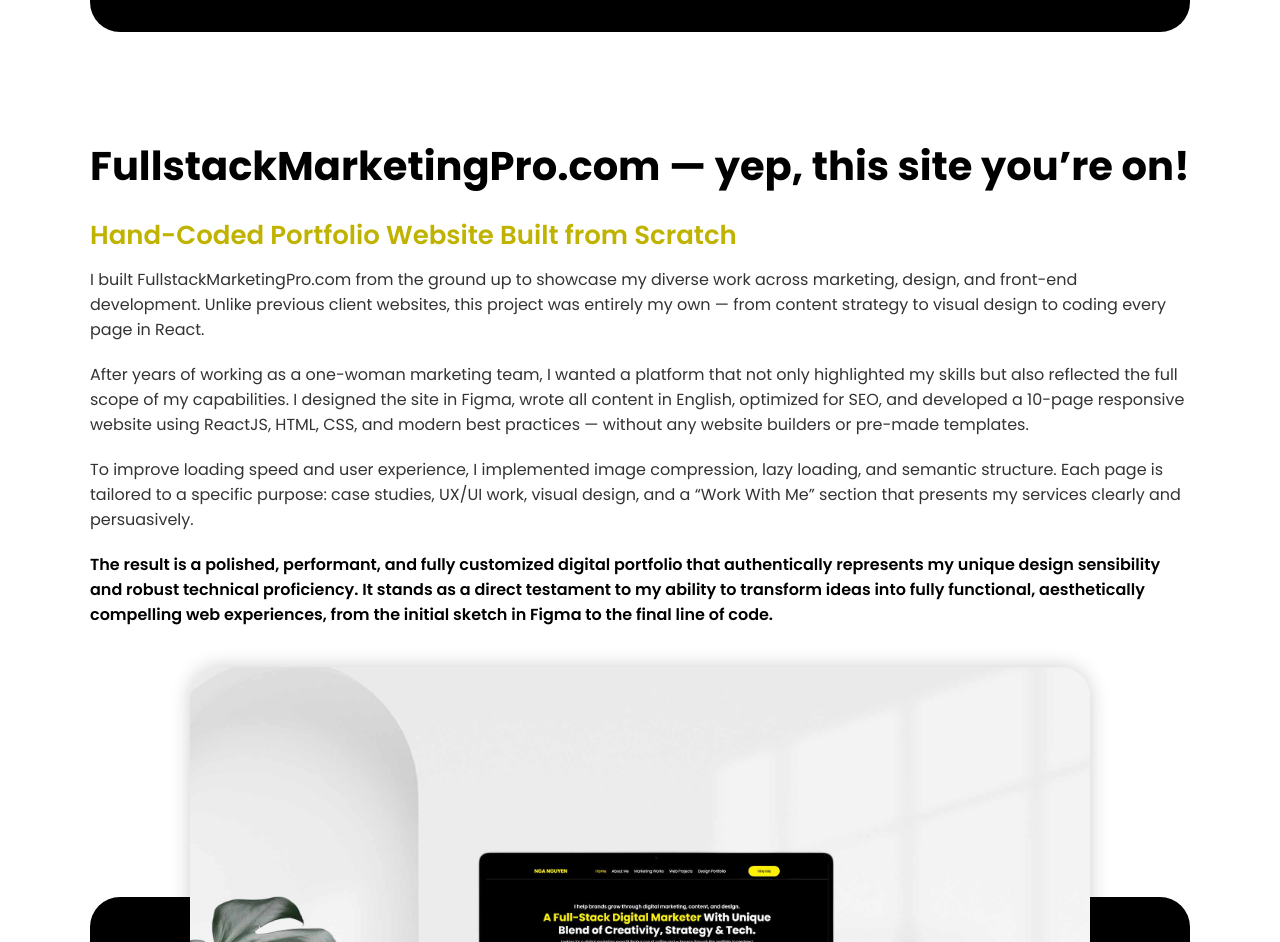
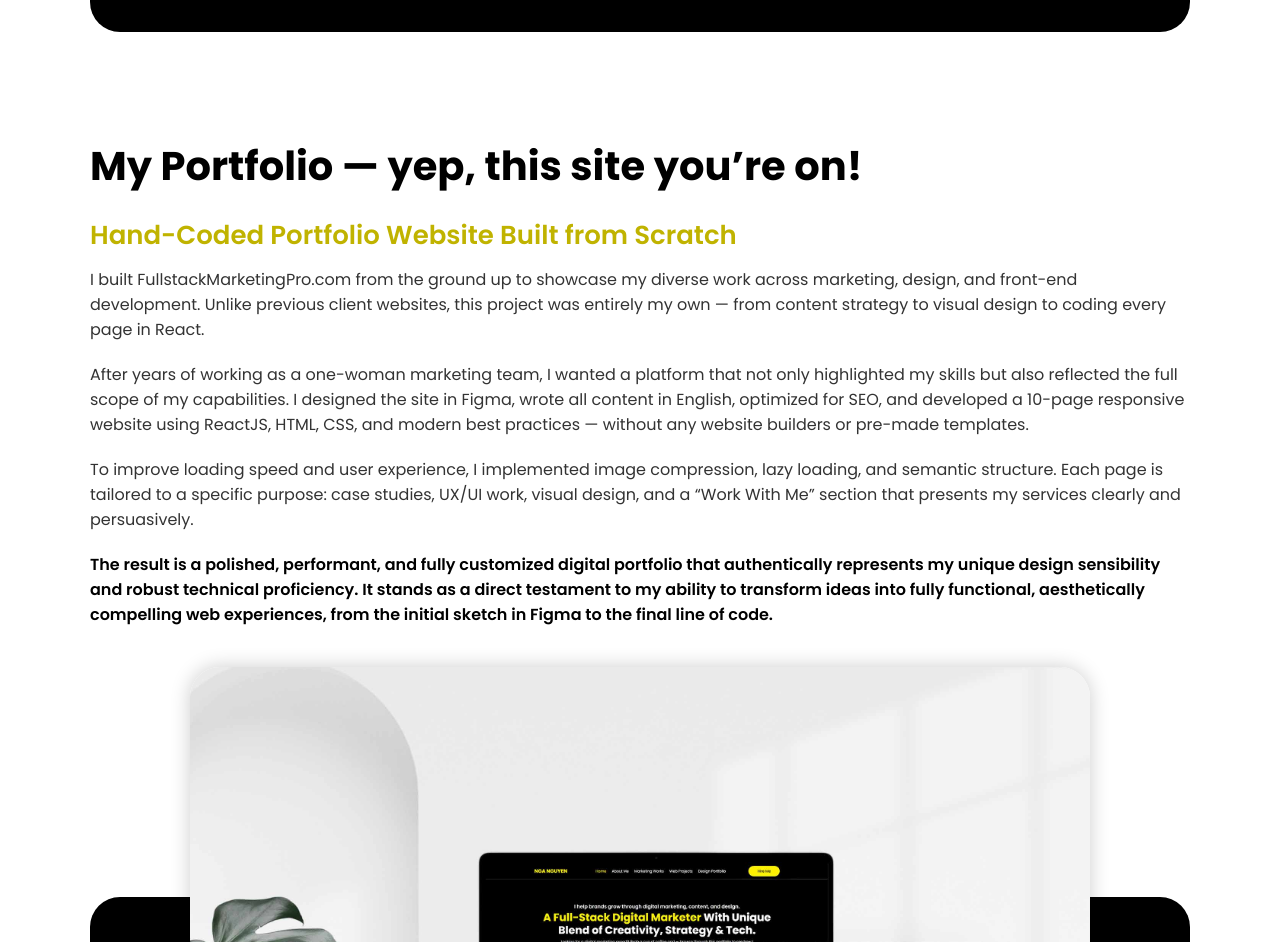
Before and after one commit to claranguyen2610/full-stack-marketing-pro, a React (Create React App) app: page /uxui-project-portfolio in a window 1280 px wide. Shown: the part 4067-5009 px from the top of the page. Built offline with nearby package versions, Linux system fonts and the light colour scheme.

Commit message:
A little change in web project nam

```diff
--- a/src/pages/data.js
+++ b/src/pages/data.js
@@ -55,7 +55,7 @@
   },
   {
     id: 0,
-    h2: 'FullstackMarketingPro.com — yep, this site you’re on!',
+    h2: 'My Portfolio — yep, this site you’re on!',
     h4: 'Hand-Coded Portfolio Website Built from Scratch',
     description: [
       'I built FullstackMarketingPro.com from the ground up to showcase my diverse work across marketing, design, and front-end development. Unlike previous client websites, this project was entirely my own — from content strategy to visual design to coding every page in React.',
```
